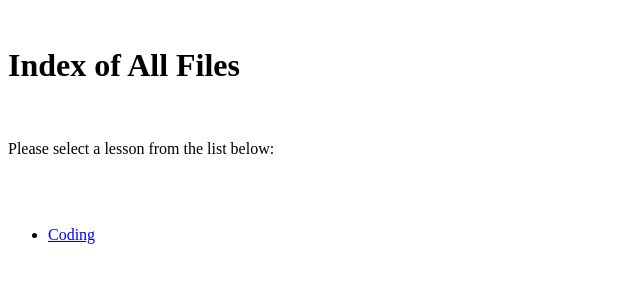
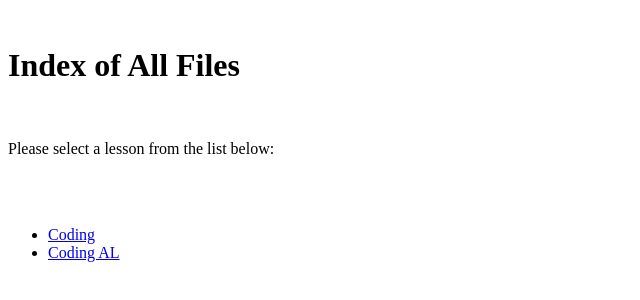
Before and after one commit to svogels/coding, a plain HTML site: page index.html in a window 1280 px wide. Shown: the full height of the page, 0-640 px from the left. Drawn offline with Linux system fonts and the light colour scheme.

Commit message:
Add link to Adjusted Coding Lesson in index.html

```diff
--- a/index.html
+++ b/index.html
@@ -9,6 +9,7 @@
   <p>Please select a lesson from the list below:</p>
   <ul>
     <li><a href="Coding.html">Coding</a></li>
+    <li><a href="Adjusted_Coding_Lesson.html">Coding AL</a></li>
   </ul>
 </body>
 </html>
```
